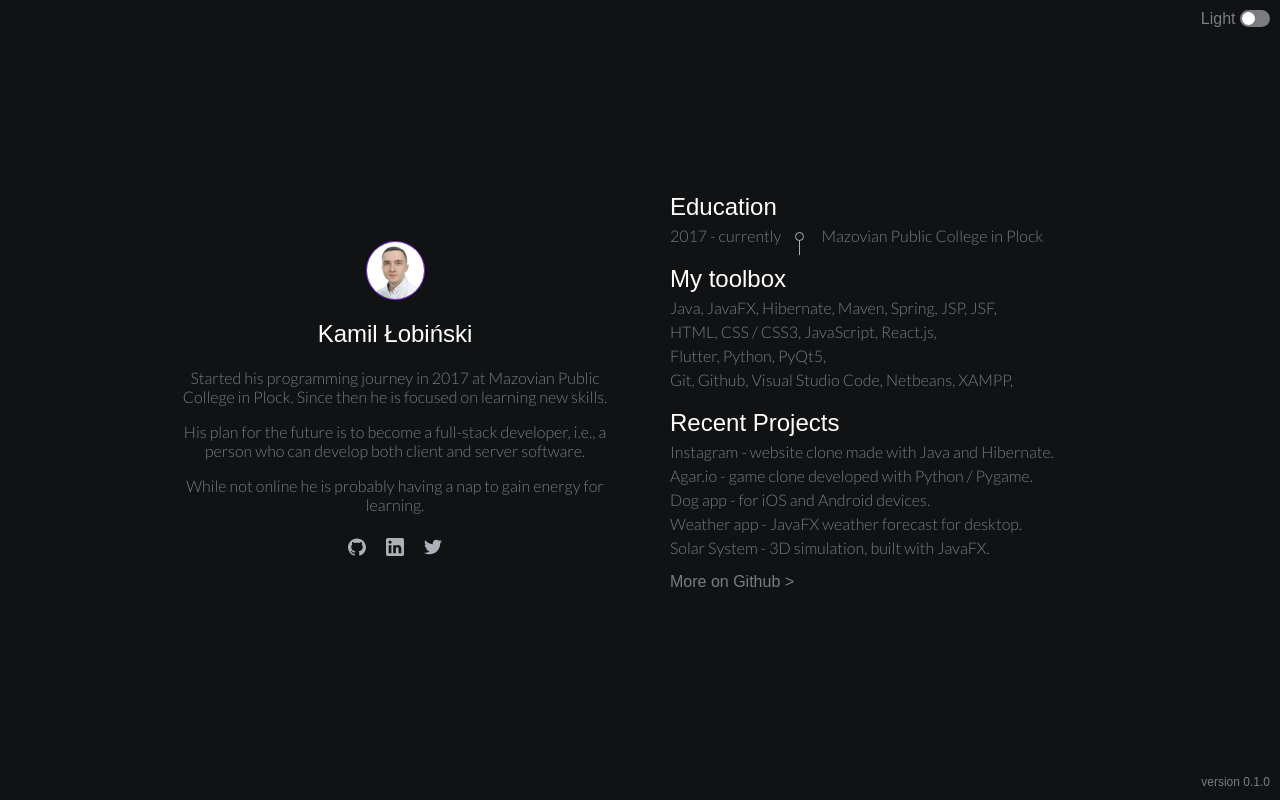
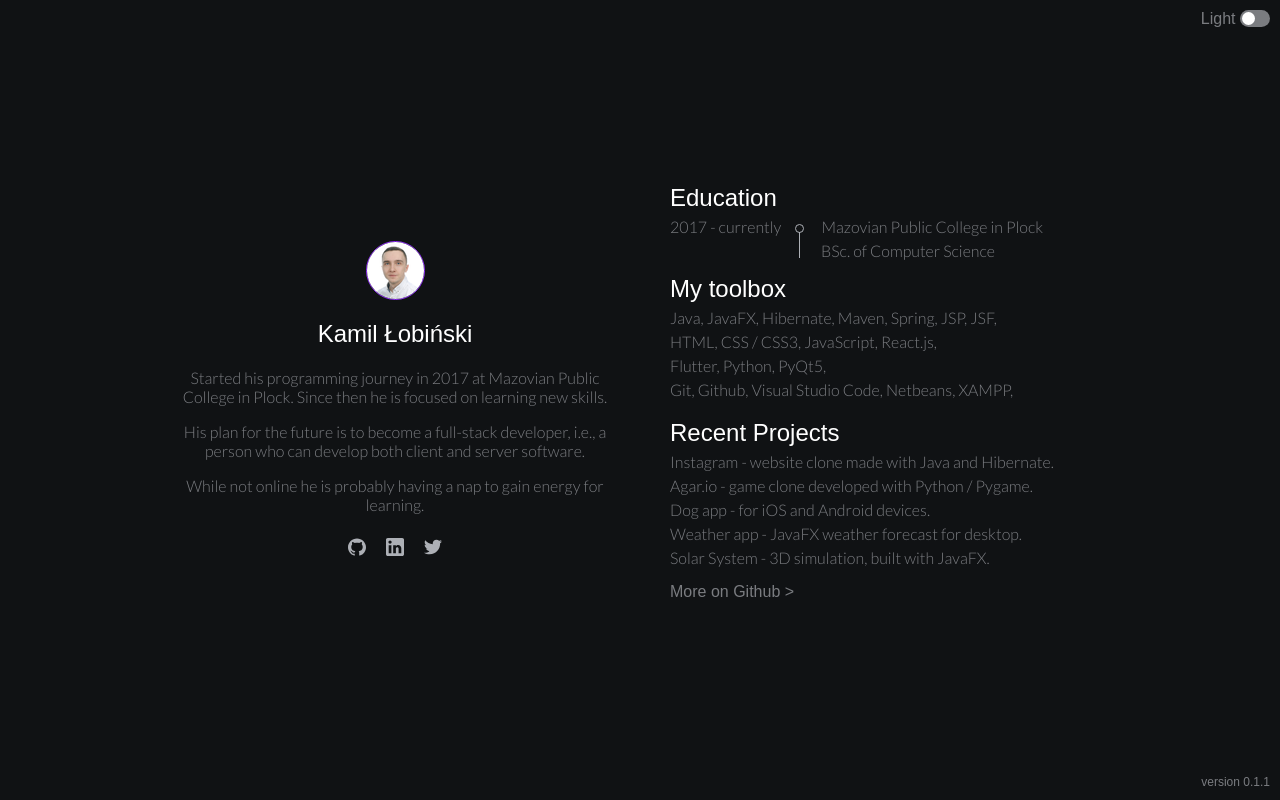
Before and after one commit to kamillobinski/kamillobinski.dev, a React (Create React App) app: page / in a window 1280 px wide. Built offline with nearby package versions, Linux system fonts and the light colour scheme; a web font is replaced by a local one.

Commit message:
Include education degree

```diff
--- a/package.json
+++ b/package.json
@@ -1,6 +1,6 @@
 {
   "name": "portfolio",
-  "version": "0.1.0",
+  "version": "0.1.1",
   "private": true,
   "homepage": "http://kamillobinski.github.io/",
   "dependencies": {
--- a/src/components/Education.js
+++ b/src/components/Education.js
@@ -5,6 +5,7 @@ import "../style/Education.css";
 const educationTitle = "Education";
 const educationYear = "2017 - currently";
 const educationPlace = "Mazovian Public College in Plock";
+const educationDegree = "BSc. of Computer Science";
 
 const Education = () => {
   return (
@@ -13,6 +14,7 @@ const Education = () => {
       <p>
         <span className="education-year">{educationYear}</span>
         <span className="education-place">{educationPlace}</span>
+        <span className="education-degree">{educationDegree}</span>
       </p>
       <div className="education-ruler">
         <div className="circle"></div>
--- a/src/style/Education.css
+++ b/src/style/Education.css
@@ -2,7 +2,6 @@
 
 .education {
   width: 430px;
-  margin-bottom: 20px;
 }
 
 .education p {
@@ -14,14 +13,24 @@
   font-family: "Lato", sans-serif;
 }
 
+.education-place {
+  margin-left: 40px;
+}
+
+.education-degree {
+  display: block;
+  margin-left: 151px;
+  margin-top: 5px;
+}
+
 .education-ruler {
   position: absolute;
-  margin-top: -13px;
+  margin-top: -36px;
   padding-left: 129px;
 }
 
 .line {
-  height: 15px;
+  height: 26px;
   margin-top: 5px;
   margin-top: -1px;
   border-left: 1px solid var(--ruler-color);
@@ -34,7 +43,3 @@
   border: 1px solid var(--ruler-color);
   border-radius: 50%;
 }
-
-.education-place {
-  margin-left: 40px;
-}
--- a/src/style/Toolbox.css
+++ b/src/style/Toolbox.css
@@ -1,7 +1,7 @@
 @import url("../utils/global.css");
 
 .toolbox {
-  margin-top: 20px;
+  margin-top: 15px;
   width: 430px;
 }
 
```
